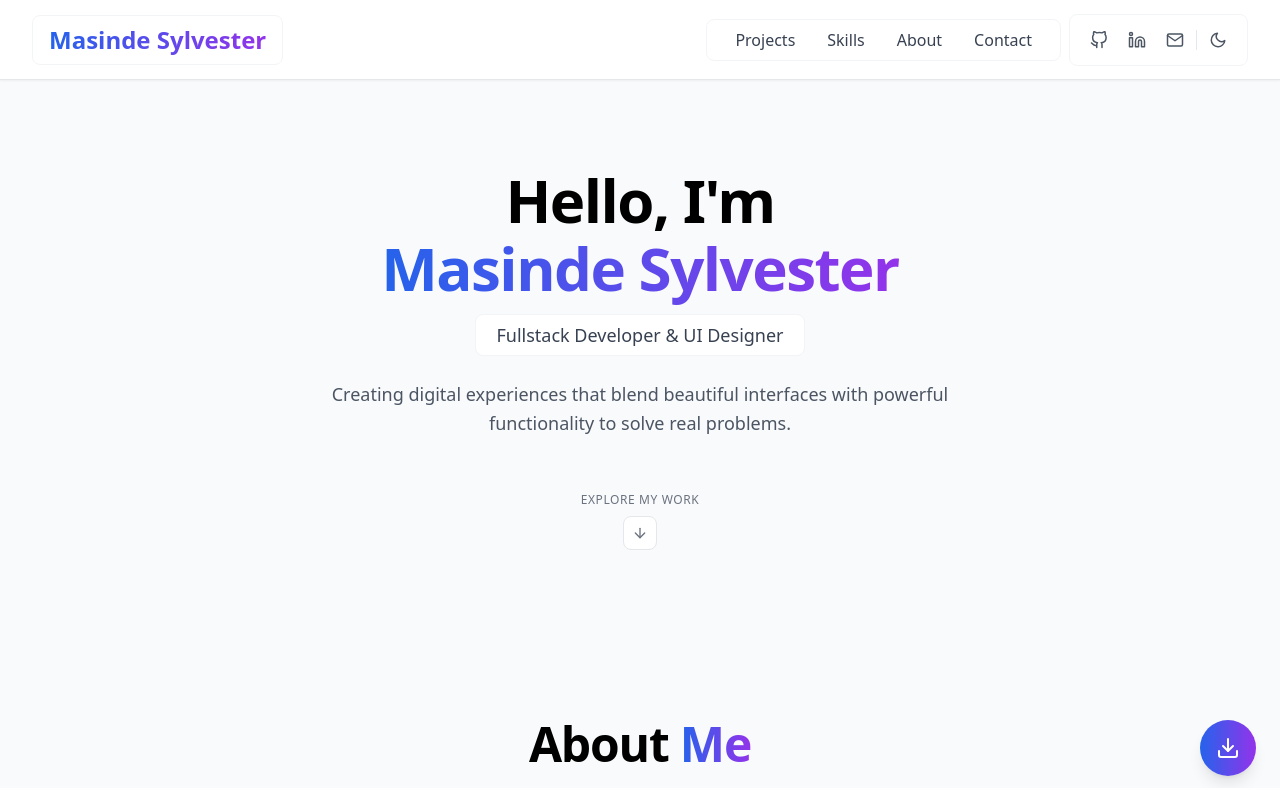
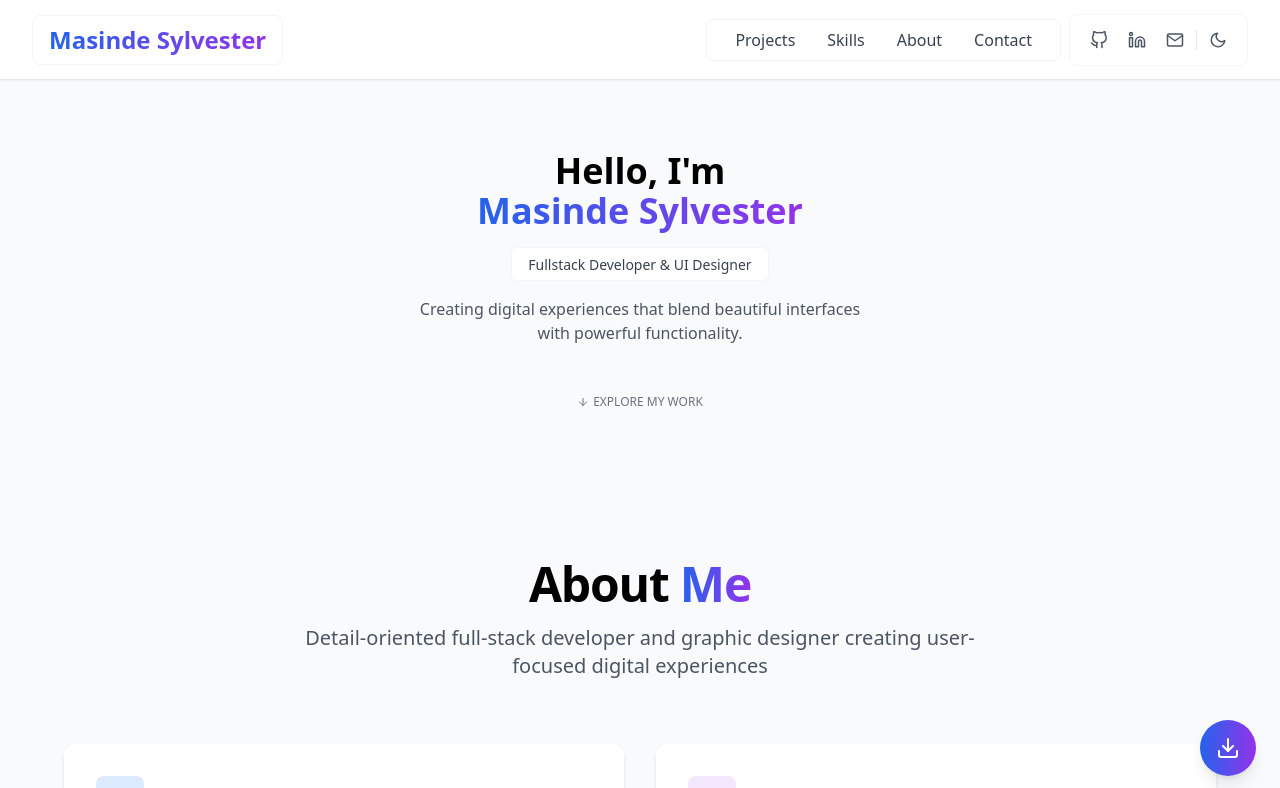
Before and after one commit to masindes/-portfolio_website, a React (Vite) app: page / in a window 1280 px wide. Shown: the top 788 px of the page. Built offline with nearby package versions, Linux system fonts and the light colour scheme.

Commit message:
initial hero

```diff
--- a/src/components/Hero.jsx
+++ b/src/components/Hero.jsx
@@ -2,108 +2,48 @@
 import { ArrowDown } from 'lucide-react';
 
 export default function Hero() {
-  const container = {
-    hidden: { opacity: 0 },
-    visible: {
-      opacity: 1,
-      transition: {
-        staggerChildren: 0.1,
-        delayChildren: 0.2,
-      }
-    }
-  };
+  return (
+    <section id="home" className="relative flex items-center min-h-[50vh] py-8">
+      {/* Background elements */}
+      <div className="absolute inset-0 -z-10 opacity-20 bg-[radial-gradient(circle_at_center,_var(--tw-gradient-stops))] from-blue-500/10 to-transparent dark:from-blue-500/20" />
 
-  const item = {
-    hidden: { y: 20, opacity: 0 },
-    visible: {
-      y: 0,
-      opacity: 1,
-      transition: {
-        ease: [0.1, 0.8, 0.3, 1],
-        duration: 0.6
-      }
-    }
-  };
-
-  return (
-    <section id="home" className="relative flex items-center min-h-[70vh] py-12">
-      {/* Background elements */}
-      <div className="absolute inset-0 overflow-hidden -z-10">
+      {/* Main content */}
+      <div className="w-full max-w-2xl mx-auto px-4 text-center">
         <motion.div
-          className="absolute inset-0 bg-gradient-to-br from-blue-500/5 via-transparent to-purple-500/5 dark:from-blue-500/3 dark:to-purple-500/3"
-          initial={{ opacity: 0 }}
-          animate={{ opacity: 1 }}
-          transition={{ duration: 0.8 }}
-        />
-        <div className="absolute inset-0 bg-[radial-gradient(circle_at_center,_var(--tw-gradient-stops))] from-transparent via-transparent to-blue-500/5 dark:to-blue-500/10 opacity-30" />
-      </div>
-
-      {/* Main content container */}
-      <motion.div
-        initial="hidden"
-        animate="visible"
-        variants={container}
-        className="w-full max-w-3xl mx-auto px-6 lg:px-8 relative z-10 text-center"
+          initial={{ opacity: 0, y: 20 }}
+          animate={{ opacity: 1, y: 0 }}
+          transition={{ duration: 0.6 }}
+          className="space-y-4"
         >
-        {/* Headline */}
-        <motion.h1
-          variants={item}
-          className="text-4xl md:text-5xl lg:text-6xl font-bold tracking-tight dark:text-white"
-        >
-          <span className="block mb-2">Hello, I'm</span>
+          <h1 className="text-3xl md:text-4xl font-bold dark:text-white">
+            <span className="block">Hello, I'm</span>
             <span className="text-transparent bg-clip-text bg-gradient-to-r from-blue-600 to-purple-600">
               Masinde Sylvester
             </span>
-        </motion.h1>
+          </h1>
 
-        {/* Title */}
-        <motion.div
-          variants={item}
-          className="mt-4 mb-6"
-        >
-          <div className="inline-block px-5 py-1.5 rounded-lg bg-white dark:bg-gray-800 shadow-xs border border-gray-100 dark:border-gray-700">
-            <span className="text-base md:text-lg text-gray-700 dark:text-gray-300 font-medium">
+          <div className="inline-block px-4 py-1 rounded-md bg-white dark:bg-gray-800 shadow-xs border border-gray-100 dark:border-gray-700">
+            <span className="text-sm text-gray-700 dark:text-gray-300">
               Fullstack Developer & UI Designer
             </span>
           </div>
-        </motion.div>
 
-        {/* Description */}
-        <motion.p
-          variants={item}
-          className="text-lg text-gray-600 dark:text-gray-400 leading-relaxed max-w-2xl mx-auto"
+          <p className="text-gray-600 dark:text-gray-400 text-sm md:text-base max-w-md mx-auto">
+            Creating digital experiences that blend beautiful interfaces with powerful functionality.
+          </p>
+
+          <motion.div
+            animate={{ y: [0, 8, 0] }}
+            transition={{ repeat: Infinity, duration: 2 }}
+            className="pt-6"
           >
-          Creating digital experiences that blend beautiful interfaces with
-          powerful functionality to solve real problems.
-        </motion.p>
-
-        {/* Scroll indicator */}
-        <motion.div
-          variants={item}
-          className="mt-12 text-center"
-          animate={{
-            y: [0, 10, 0],
-          }}
-          transition={{
-            repeat: Infinity,
-            duration: 2,
-            ease: "easeInOut",
-          }}
-        >
-          <a
-            href="#about"
-            className="inline-flex flex-col items-center text-gray-500 dark:text-gray-400 hover:text-blue-600 dark:hover:text-blue-400 transition-colors group"
-            aria-label="Scroll down"
-          >
-            <span className="text-xs mb-2 font-medium tracking-wider group-hover:text-blue-600 dark:group-hover:text-blue-400 transition-colors">
+            <a href="#about" className="inline-flex items-center text-xs text-gray-500 dark:text-gray-400 hover:text-blue-600 dark:hover:text-blue-400">
+              <ArrowDown className="w-3 h-3 mr-1" />
               EXPLORE MY WORK
-            </span>
-            <div className="p-2 rounded-lg bg-white dark:bg-gray-800 shadow-xs border border-gray-200 dark:border-gray-700 group-hover:border-blue-400 dark:group-hover:border-blue-400 transition-colors">
-              <ArrowDown className="w-4 h-4" />
-            </div>
             </a>
           </motion.div>
         </motion.div>
+      </div>
     </section>
   );
 }
```
Lines whose indentation alone changed are shown as unchanged.
